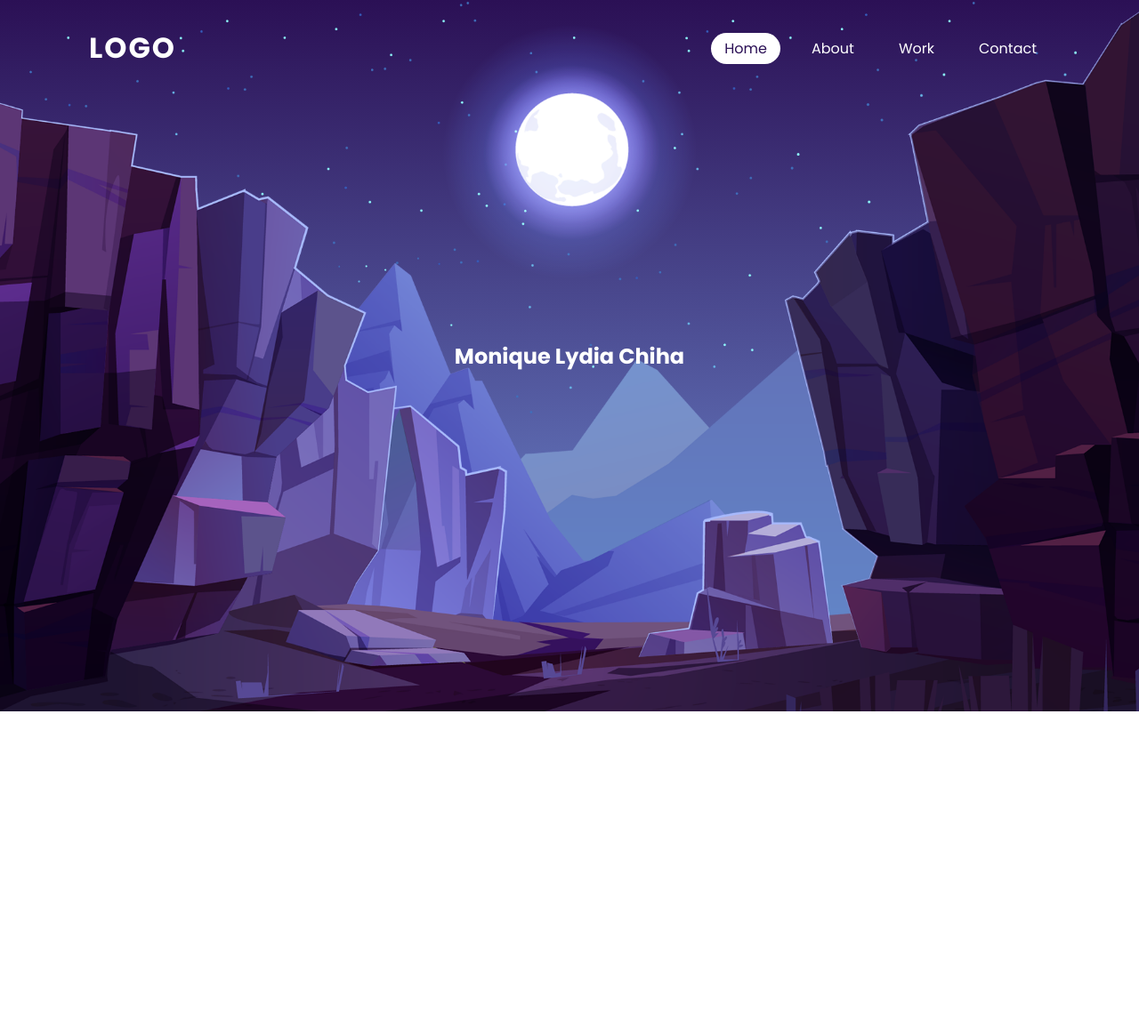
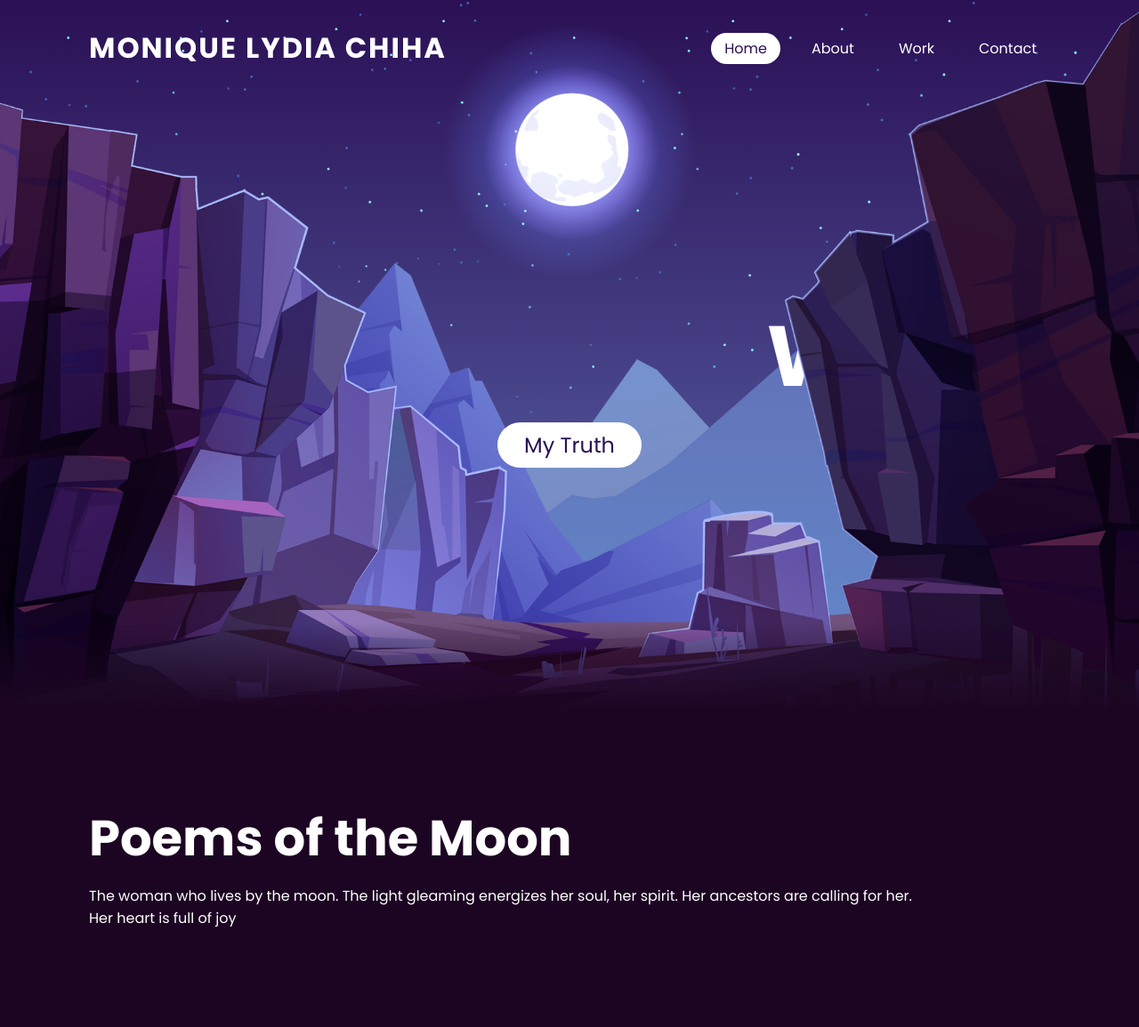
Before and after one commit to shecreates20/parallax, a plain HTML site: page index.html in a window 1280 px wide. Shown: the whole page at 89% size. Before the commit the page ends 800 px from the top, so only its background shows below. Drawn offline with Linux system fonts and the light colour scheme.

Commit message:
finished tutorial!
victory

```diff
--- a/index.html
+++ b/index.html
@@ -6,7 +6,7 @@
    </head>
    <body>
     <header>
-       <a href="#" class="logo">Logo</a>
+       <a href="#" class="logo">Monique Lydia Chiha</a>
        <ul>
         <li><a href="#" class="active">Home</a></li>
         <li><a href="#">About</a></li>
@@ -18,8 +18,33 @@
         <img src="stars.png" id="stars">
         <img src="moon.png" id="moon">
         <img src="mountains_behind.png" id="mountains_behind">
-        <h2 id="text">Monique Lydia Chiha</h2>
+        <h2 id="text">Welcome</h2>
+        <a href="#sec" id="btn">My Truth</a>
         <img src="mountains_front.png" id="mountains_front">
     </section>
+    <div class="sec" id="sec">
+      <h2>Poems of the Moon</h2>
+      <p>The woman who lives by the moon. The light gleaming energizes her soul, her spirit. Her ancestors are calling for her.<br>Her heart is full of joy<br></p>
+    </div>
+    <script>
+      let stars = document.getElementById('stars');
+      let moon = document.getElementById('moon');
+      let mountains_behind = document.getElementById('mountains_behind');
+      let text = document.getElementById('text');
+      let btn = document.getElementById('btn');
+      let mountains_front = document.getElementById('mountains_front');
+    let header = document.querySelector('header');
+      window.addEventListener('scroll', function(){
+         let value = window.scrollY;
+         stars.style.left = value * 0.25 + 'px';
+         moon.style.top = value * 1.05 + 'px';
+         mountains_behind.style.top = value * 0.5 + 'px';
+         mountains_front.style.top = value * 0 + 'px';
+         text.style.marginRight = value * 4 + 'px';
+         text.style.marginTop = value * 1.5 + 'px';
+         btn.style.marginTop = value * 1.5 + 'px';
+         header.style.top = value * 0.5 + 'px';
+      })
+    </script>
    </body>
 </html>
--- a/style.css
+++ b/style.css
@@ -5,10 +5,12 @@
   padding: 0;
   box-sizing: border-box;
   font-family: 'Poppins', sans-serif;
+  scroll-behavior: smooth;
 }
 body
 {
     min-height: 100vh;
+    overflow-x:hidden;
 background: linear-gradient(#2b1055,#7597de);
 }
 header
@@ -64,6 +66,17 @@ section
     display: flex;
     justify-content: center;
     align-items:center;
+    overflow: hidden;
+}
+section::before
+{
+    content: '';
+    position: absolute;
+    bottom: 0;
+    width: 100%;
+    height: 100px;
+    background: linear-gradient(to top, #1c0522, transparent);
+    z-index: 1000;
 }
 section img
 {
@@ -73,14 +86,51 @@ section img
     width:100%;
     height:100%;
     object-fit: cover;
+    pointer-events: none;
 }
 section img#moon
 {
     mix-blend-mode: screen;
 }
+section img#mountains_front
+{
+z-index: 10;
+}
 #text
 {
     position:absolute;
+    right: -50px;
     color:#fff;
     white-space: nowrap;
+    font-size: 7.5vw;
+    z-index: 9;
 }
+#btn
+{
+    text-decoration: none;
+    display: inline-block;
+    padding: 8px 30px;
+    border-radius: 40px;
+    background: #fff;
+    color: #2b1055;
+    font-size: 1.5em;
+    z-index: 9;
+    transform: translateY(100px)
+}
+.sec
+{
+position:relative;
+padding: 100px;
+background: #1c0522
+}
+.sec h2
+{
+    font-size: 3.5em;
+    margin-bottom: 10px;
+    color: #fff;
+}
+.sec p
+{
+    font-size: 1em;
+    margin-bottom: 10px;
+    color: #fff;
```
